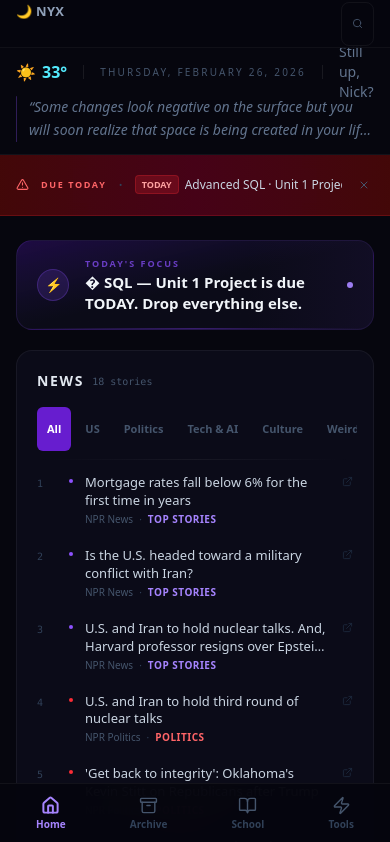
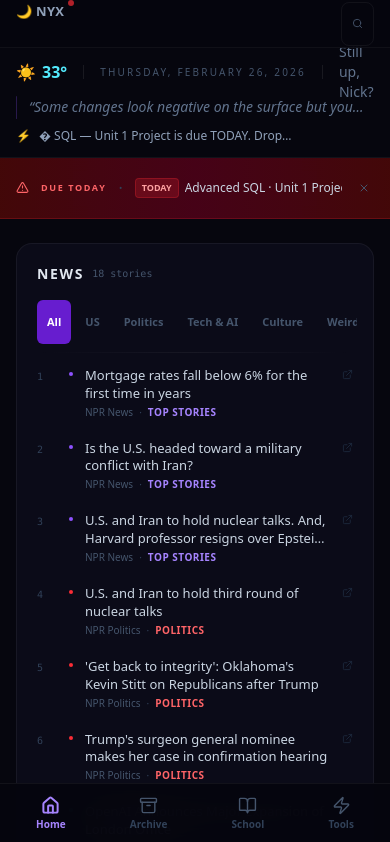
Before and after one commit to Damatnic/nyx-daily, a Next.js app: page / in a window 390 px wide. Shown: the top 842 px of the page. Built offline with nearby package versions, Linux system fonts and the light colour scheme.

Commit message:
feat: merge FocusCard into hero, keyboard shortcuts (1-6 jump sections, k=search), urgent deadline dot on navbar brand, Daily Extras + On This Day collapsed by default in sidebar

```diff
--- a/app/page.tsx
+++ b/app/page.tsx
@@ -2,7 +2,6 @@ import { getTodaysBriefing } from '@/lib/data';
 import Navbar from '@/components/nav/Navbar';
 import HeroSection from '@/components/briefing/HeroSection';
 import UrgencyBanner from '@/components/briefing/UrgencyBanner';
-import FocusCard from '@/components/briefing/FocusCard';
 import NewsSection from '@/components/briefing/NewsSection';
 import AppOfTheDay from '@/components/briefing/AppOfTheDay';
 import SportsSection from '@/components/briefing/SportsSection';
@@ -75,13 +74,15 @@ export default async function HomePage() {
     (d) => !d.done && d.days >= 0 && d.days <= 7
   ).length;
 
+  const urgentDeadlines = (briefing.school_deadlines ?? []).filter(d => !d.done && d.days <= 1).length;
+
   const breathworkFallback = briefing.breathwork
     ? `${briefing.breathwork.name}: ${briefing.breathwork.steps} (${briefing.breathwork.rounds} rounds)`
     : undefined;
 
   return (
     <>
-      <Navbar />
+      <Navbar urgentCount={urgentDeadlines} />
 
       <HeroSection
         briefing={briefing}
@@ -90,6 +91,7 @@ export default async function HomePage() {
         dayOfYear={dayOfYear}
         headlineCount={headlineCount}
         upcomingCount={upcomingCount}
+        focus={briefing.focus}
       />
 
       <UrgencyBanner deadlines={briefing.school_deadlines} />
@@ -100,8 +102,6 @@ export default async function HomePage() {
 
           {/* ── LEFT COLUMN ── */}
           <div className="lg:col-span-2 flex flex-col gap-5 min-w-0">
-
-            <FocusCard focus={briefing.focus} />
 
             {/* News — full width, lead feature */}
             <div id="news" className="scroll-mt-16">
--- a/components/briefing/DailyExtras.tsx
+++ b/components/briefing/DailyExtras.tsx
@@ -19,7 +19,7 @@ export default function DailyExtras({ word, facts }: Props) {
   if (!hasFacts && !hasWord) return null;
 
   return (
-    <div className="nyx-card p-4">
+    <div>
       {/* Tab bar — only show when both options exist */}
       {hasFacts && hasWord && (
         <div className="flex items-center gap-1 mb-4">
--- a/components/briefing/HeroSection.tsx
+++ b/components/briefing/HeroSection.tsx
@@ -8,6 +8,7 @@ interface Props {
   dayOfYear: number;
   headlineCount: number;
   upcomingCount: number;
+  focus?: string | null;
 }
 
 function parseWeather(w: string) {
@@ -31,7 +32,7 @@ function tempColor(t: string) {
   return 'text-red-400';
 }
 
-export default function HeroSection({ briefing, weekNum, heroDateStr, dayOfYear, headlineCount, upcomingCount }: Props) {
+export default function HeroSection({ briefing, weekNum, heroDateStr, dayOfYear, headlineCount, upcomingCount, focus }: Props) {
   const year      = new Date(briefing.date + 'T12:00:00').getFullYear();
   const totalDays = year % 4 === 0 ? 366 : 365;
   const pct       = Math.round((dayOfYear / totalDays) * 100);
@@ -100,11 +101,13 @@ export default function HeroSection({ briefing, weekNum, heroDateStr, dayOfYear,
           </div>
         </div>
 
-        {/* ── Row 2: quote strip ── */}
+        {/* ── Row 2: quote + focus ── */}
+        {(briefing.quote || focus) && (
+          <div className="pb-3 flex flex-col sm:flex-row gap-2 sm:gap-5 min-w-0">
             {briefing.quote && (
-          <div className="pb-3 flex items-start gap-3 min-w-0">
-            <div className="w-px self-stretch bg-violet-500/30 shrink-0 rounded-full" />
-            <p className="text-sm italic text-slate-500 leading-relaxed line-clamp-2 min-w-0">
+              <div className="flex items-start gap-3 flex-1 min-w-0">
+                <div className="w-px self-stretch bg-violet-500/25 shrink-0 rounded-full" />
+                <p className="text-sm italic text-slate-500 leading-relaxed line-clamp-1 min-w-0">
                   &ldquo;{briefing.quote}&rdquo;
                   {briefing.author && (
                     <span className="not-italic text-slate-700 ml-1.5">— {briefing.author}</span>
@@ -112,6 +115,16 @@ export default function HeroSection({ briefing, weekNum, heroDateStr, dayOfYear,
                 </p>
               </div>
             )}
+            {focus && (
+              <div className="flex items-center gap-2 shrink-0 sm:border-l sm:border-white/[0.06] sm:pl-5">
+                <span className="text-violet-400 text-xs select-none">⚡</span>
+                <p className="text-[12px] text-slate-400 line-clamp-1 max-w-[280px]">
+                  {focus.replace(/\*\*/g, '').replace(/^[→🚨⚡]\s*/, '').trim()}
+                </p>
+              </div>
+            )}
+          </div>
+        )}
       </div>
     </section>
   );
--- a/components/briefing/OnThisDay.tsx
+++ b/components/briefing/OnThisDay.tsx
@@ -5,8 +5,6 @@ export default function OnThisDay({ events }: { events: OnThisDayEvent[] }) {
   const top = events.slice(0, 3);
 
   return (
-    <div className="nyx-card p-4">
-      <p className="text-[9px] font-black uppercase tracking-[0.22em] text-slate-600 mb-3">On This Day</p>
     <div className="flex flex-col gap-2">
       {top.map((event, i) => (
         <div key={i} className="flex items-start gap-3">
@@ -14,12 +12,8 @@ export default function OnThisDay({ events }: { events: OnThisDayEvent[] }) {
             {event.year}
           </span>
           {event.link ? (
-              <a
-                href={event.link}
-                target="_blank"
-                rel="noopener noreferrer"
-                className="text-xs text-slate-400 hover:text-slate-200 transition-colors leading-relaxed"
-              >
+            <a href={event.link} target="_blank" rel="noopener noreferrer"
+              className="text-xs text-slate-400 hover:text-slate-200 transition-colors leading-relaxed">
               {event.text}
             </a>
           ) : (
@@ -28,6 +22,5 @@ export default function OnThisDay({ events }: { events: OnThisDayEvent[] }) {
         </div>
       ))}
     </div>
-    </div>
   );
 }
--- a/components/briefing/SidebarTabs.tsx
+++ b/components/briefing/SidebarTabs.tsx
@@ -1,3 +1,7 @@
+'use client';
+
+import { useState } from 'react';
+import { ChevronDown } from 'lucide-react';
 import WeatherCard, { WeatherDay } from '@/components/briefing/WeatherCard';
 import CalendarCard from '@/components/briefing/CalendarCard';
 import SchoolDeadlines from '@/components/briefing/SchoolDeadlines';
@@ -18,34 +22,55 @@ interface SidebarProps {
   apod?: NasaApodType | null;
 }
 
+function Collapsible({ label, children, defaultOpen = false }: { label: string; children: React.ReactNode; defaultOpen?: boolean }) {
+  const [open, setOpen] = useState(defaultOpen);
+  return (
+    <div className="nyx-card overflow-hidden">
+      <button
+        onClick={() => setOpen(v => !v)}
+        className="w-full flex items-center justify-between px-4 py-3 hover:bg-white/[0.02] transition-colors"
+      >
+        <span className="text-[9px] font-black uppercase tracking-[0.22em] text-slate-600">{label}</span>
+        <ChevronDown
+          size={12}
+          className={`text-slate-700 transition-transform duration-200 ${open ? 'rotate-180' : ''}`}
+        />
+      </button>
+      {open && <div className="border-t border-white/[0.05]">{children}</div>}
+    </div>
+  );
+}
+
 export default function SidebarTabs({
-  weather,
-  forecast,
-  word,
-  facts,
-  deadlines,
-  events,
-  gmailSummary,
-  onThisDay,
-  apod,
+  weather, forecast, word, facts, deadlines, events, gmailSummary, onThisDay, apod,
 }: SidebarProps) {
   return (
     <div className="flex flex-col gap-4">
-      {/* Weather — always first */}
+      {/* Weather — always visible */}
       {weather && <WeatherCard weather={weather} forecast={forecast} />}
 
-      {/* Calendar / Gmail — only if data exists */}
+      {/* School deadlines — always visible, high value */}
+      <SchoolDeadlines deadlines={deadlines} />
+
+      {/* Calendar / Gmail — only if data */}
       <CalendarCard events={events} gmailSummary={gmailSummary} />
 
-      {/* School deadlines — upcoming only */}
-      <SchoolDeadlines deadlines={deadlines} />
+      {/* Word of day + facts — collapsed by default (nice to have, not essential) */}
+      {(word || facts?.length) && (
+        <Collapsible label="Daily Extras">
+          <div className="p-4">
+            <DailyExtras word={word} facts={facts} />
+          </div>
+        </Collapsible>
+      )}
 
-      {/* Word of day + daily facts */}
-      <DailyExtras word={word} facts={facts} />
-
-      {/* On this day */}
+      {/* On this day — collapsed by default */}
       {onThisDay && onThisDay.length > 0 && (
-        <OnThisDay events={onThisDay} />
+        <Collapsible label="On This Day">
+          <div className="p-4">
+            <OnThisDay events={onThisDay} />
+          </div>
+        </Collapsible>
       )}
 
       {/* NASA APOD */}
--- a/components/nav/Navbar.tsx
+++ b/components/nav/Navbar.tsx
@@ -13,6 +13,20 @@ const LINKS = [
   { href: '/tools',   label: 'Tools' },
 ];
 
+// 1-indexed key → section id
+const KEY_SECTIONS: Record<string, string> = {
+  '1': 'news',
+  '2': 'github',
+  '3': 'youtube',
+  '4': 'sports',
+  '5': 'workout',
+  '6': 'weather',  // sidebar
+};
+
+function scrollToSection(id: string) {
+  document.getElementById(id)?.scrollIntoView({ behavior: 'smooth', block: 'start' });
+}
+
 function LiveClock() {
   const [time, setTime] = useState('');
   useEffect(() => {
@@ -25,13 +39,24 @@ function LiveClock() {
   return <span className="text-slate-600 text-[11px] font-mono tabular-nums hidden sm:block">{time}</span>;
 }
 
-export default function Navbar() {
+export default function Navbar({ urgentCount = 0 }: { urgentCount?: number }) {
   const pathname = usePathname();
   const [open, setOpen] = useState(false);
 
   useEffect(() => {
     const h = (e: KeyboardEvent) => {
-      if ((e.metaKey || e.ctrlKey) && e.key === 'k') { e.preventDefault(); setOpen(v => !v); }
+      // Ignore when typing in inputs
+      const tag = (e.target as HTMLElement)?.tagName;
+      if (tag === 'INPUT' || tag === 'TEXTAREA') return;
+
+      if ((e.metaKey || e.ctrlKey) && e.key === 'k') { e.preventDefault(); setOpen(v => !v); return; }
+      if (e.key === 'k' && !e.metaKey && !e.ctrlKey) { setOpen(v => !v); return; }
+
+      // Number keys: jump to sections
+      if (KEY_SECTIONS[e.key] && !e.metaKey && !e.ctrlKey && !e.altKey) {
+        e.preventDefault();
+        scrollToSection(KEY_SECTIONS[e.key]);
+      }
     };
     window.addEventListener('keydown', h);
     return () => window.removeEventListener('keydown', h);
@@ -43,8 +68,12 @@ export default function Navbar() {
         <div className="max-w-7xl mx-auto px-4 sm:px-6 lg:px-8 h-full flex items-center gap-4">
 
           {/* Brand */}
-          <Link href="/" className="text-slate-400 hover:text-slate-200 transition-colors text-[13px] font-semibold tracking-wide shrink-0">
+          <Link href="/" className="relative text-slate-400 hover:text-slate-200 transition-colors text-[13px] font-semibold tracking-wide shrink-0">
             🌙 NYX
+            {/* Urgent deadline dot */}
+            {urgentCount > 0 && (
+              <span className="absolute -top-0.5 -right-2.5 w-1.5 h-1.5 rounded-full bg-red-500 animate-pulse" />
+            )}
           </Link>
 
           {/* Nav links */}
@@ -52,9 +81,7 @@ export default function Navbar() {
             {LINKS.map(({ href, label }) => {
               const active = pathname === href;
               return (
-                <Link
-                  key={href}
-                  href={href}
+                <Link key={href} href={href}
                   className={`relative px-3 h-full flex items-center text-[12px] font-medium transition-colors ${
                     active ? 'text-slate-200' : 'text-slate-600 hover:text-slate-300'
                   }`}
@@ -71,8 +98,9 @@ export default function Navbar() {
           {/* Right side */}
           <div className="ml-auto flex items-center gap-3">
             <LiveClock />
-            <button
-              onClick={() => setOpen(true)}
+            {/* Keyboard hint */}
+            <span className="text-[9px] text-slate-800 font-mono hidden lg:block">1–6 jump · k search</span>
+            <button onClick={() => setOpen(true)}
               className="flex items-center gap-1.5 px-2.5 py-1 rounded-lg text-[11px] text-slate-600 hover:text-slate-400 hover:bg-white/[0.04] border border-white/[0.05] hover:border-white/[0.1] transition-all duration-150 font-mono"
               aria-label="Open command palette"
             >
```
Lines whose indentation alone changed are shown as unchanged.
